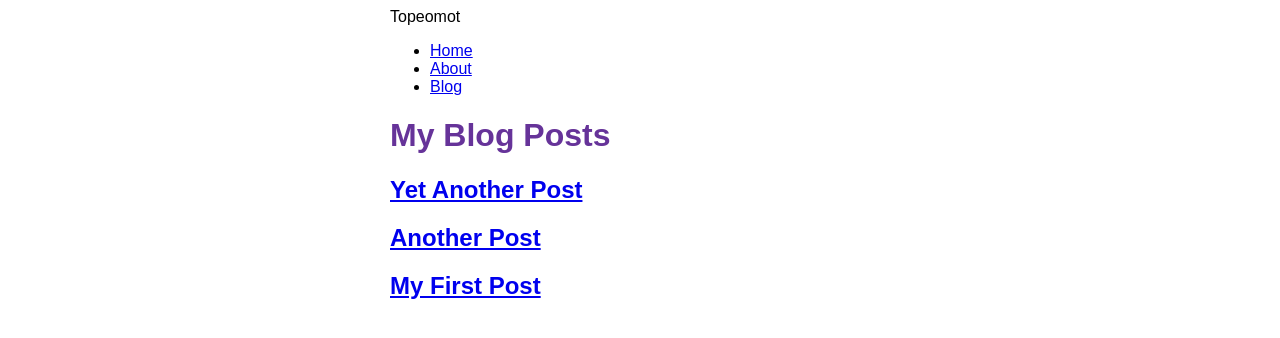
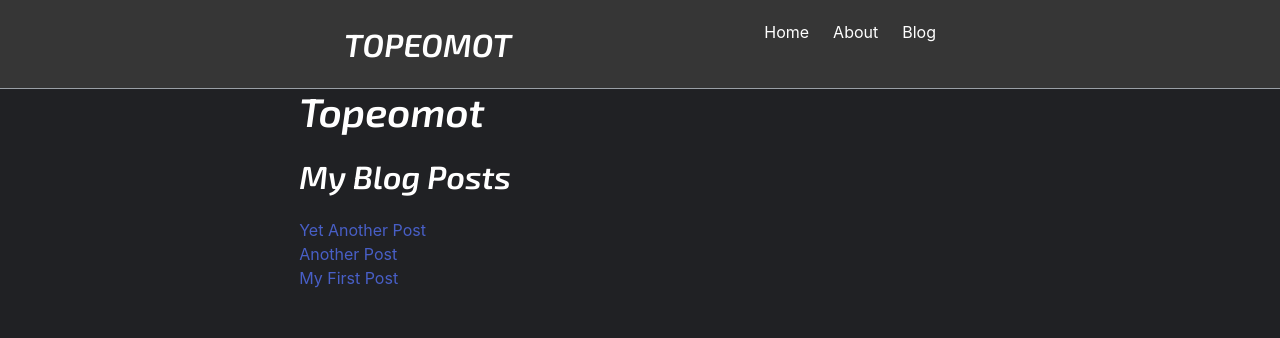
Before and after one commit to topeomot2/blog, a Gatsby site: page /blog in a window 1280 px wide. Built offline with nearby package versions, Linux system fonts and the light colour scheme; Gatsby itself is replaced by a stand-in of ours.

Commit message:
style navbar

```diff
--- a/gatsby-config.js
+++ b/gatsby-config.js
@@ -15,5 +15,6 @@ module.exports = {
       }
     },
     "gatsby-plugin-mdx",
+    "gatsby-plugin-sass",
 ],
 };
--- a/package.json
+++ b/package.json
@@ -17,14 +17,17 @@
   "dependencies": {
     "@mdx-js/mdx": "^1.6.22",
     "@mdx-js/react": "^1.6.22",
+    "bulma": "^0.9.3",
     "gatsby": "^3.11.0",
     "gatsby-plugin-gatsby-cloud": "^2.11.0",
     "gatsby-plugin-image": "^1.11.0",
     "gatsby-plugin-mdx": "^2.11.0",
+    "gatsby-plugin-sass": "^4.11.0",
     "gatsby-plugin-sharp": "^3.11.0",
     "gatsby-source-filesystem": "^3.11.0",
     "react": "^17.0.1",
     "react-dom": "^17.0.1",
+    "sass": "^1.37.5",
     "sharp": "^0.28.3"
   }
 }
--- a/src/components/layout.js
+++ b/src/components/layout.js
@@ -1,13 +1,6 @@
 import * as React from 'react'
 import { Link, useStaticQuery, graphql } from 'gatsby'
-import {
-  container,
-  heading,
-  navLinks,
-  navLinkItem,
-  navLinkText,
-  siteTitle
-} from './layout.module.css'
+import "../pages/mystyles.scss"
 
 const Layout = ({ pageTitle, children }) => {
     const data = useStaticQuery(graphql`
@@ -21,32 +14,48 @@ const Layout = ({ pageTitle, children }) => {
   `)
 
   return (
-    <div className={container}>
+    <div>
       <title>{pageTitle} | {data.site.siteMetadata.title}</title>
-      <header className={siteTitle}>{data.site.siteMetadata.title}</header>
-      <nav>
-        <ul className={navLinks}>
-          <li className={navLinkItem}>
-            <Link to="/" className={navLinkText}>
+      <nav className="navbar is-dark" style={{borderBottom: "1px solid #9aa0a6", justifyContent:"center"}} role="navigation" aria-label="main navigation">
+
+        <div className="navbar-brand column is-2" data-target="navbarMenu">
+          <a className="navbar-item is-size-3 is-pulled-left" style={{fontFamily: "'Exo 2', sans-serif"}} href="https://bulma.io">
+            TOPEOMOT
+          </a>
+          <a role="button" className="navbar-burger" aria-label="menu" aria-expanded="false">
+            <span aria-hidden="true"></span>
+            <span aria-hidden="true"></span>
+            <span aria-hidden="true"></span>
+          </a>
+        </div>
+        <div class="navbar-menu column is-4" id="navbarMenu">
+
+          <div class="navbar-end">
+          <Link className="navbar-item" to="/">
             Home
           </Link>
-          </li>
-          <li className={navLinkItem}>
-            <Link to="/about" className={navLinkText}>
+          <Link className="navbar-item" to="/about">
             About
           </Link>
-          </li>
-          <li className={navLinkItem}>
-            <Link to="/blog" className={navLinkText}>
+          <Link className="navbar-item" to="/blog">
             Blog
           </Link>
-          </li>
-        </ul>
+          </div>
+        </div>
       </nav>
+      <div className="container">
+        <div className="columns is-mobile">
+          <div className="column is-three-fifths is-offset-one-fifth">
+          <header className="title is-2">{data.site.siteMetadata.title}</header>
+
           <main>
-        <h1 className={heading}>{pageTitle}</h1>
+        <h1 className="title">{pageTitle}</h1>
             {children}
             </main>
+            </div>
+        </div>
+        </div>
+
     </div>
   )
 }
--- a/src/pages/blog/index.js
+++ b/src/pages/blog/index.js
@@ -1,6 +1,7 @@
 import * as React from 'react'
 import { Link, graphql } from 'gatsby'
 import Layout from '../../components/layout'
+
 
 const BlogPage = ({ data }) => {
   return (
--- a/src/pages/index.js
+++ b/src/pages/index.js
@@ -1,6 +1,7 @@
 import * as React from 'react'
 import Layout from '../components/layout'
 import { StaticImage } from 'gatsby-plugin-image'
+import "./mystyles.scss"
 
 const IndexPage = () => {
   return (
--- /dev/null
+++ b/src/pages/mystyles.scss
@@ -0,0 +1,19 @@
+@charset "utf-8";
+
+@import url('https://fonts.googleapis.com/css2?family=Exo+2:ital,wght@1,600&display=swap');
+
+$title-font: 'Exo 2', sans-serif;
+
+
+// If need, change your variables before importing Bulma
+$dark-bg: #202124;
+$font-color: #e8eaed;
+$title-color: #ffffff;
+
+$body-background-color: $dark-bg;
+$body-color: $font-color;
+$title-family: $title-font;
+
+$navbar-item-color: #ffffff;
+
+@import "~bulma/bulma.sass";
```
Also changed, not shown: 1 other file. Lines whose indentation alone changed are shown as unchanged.
